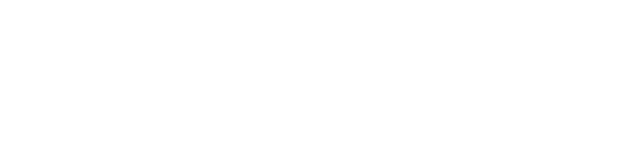
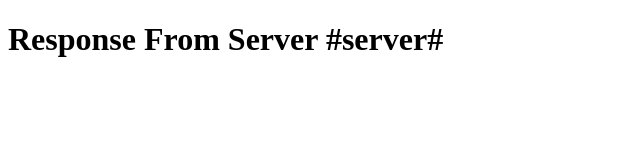
Before and after one commit to radicaled42/api-proxy, a plain HTML site: page roles/nginx/files/index.html in a window 1280 px wide. Shown: the whole page, without its empty margins (0-640 px from the left). Drawn offline with Linux system fonts and the light colour scheme.

Commit message:
feat: update readme and index.html

```diff
--- a/roles/nginx/files/index.html
+++ b/roles/nginx/files/index.html
@@ -3,4 +3,7 @@
   <head>
     <title>Response From Server #server#</title>
   </head>
+  <body>
+    <h1>Response From Server #server#</h1>
+  </body>
 </html>
```
Also changed, not shown: 1 other file.
